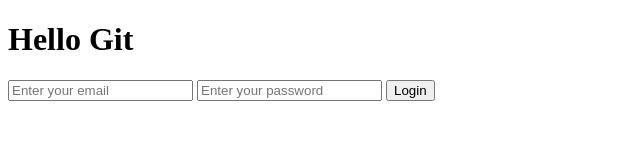
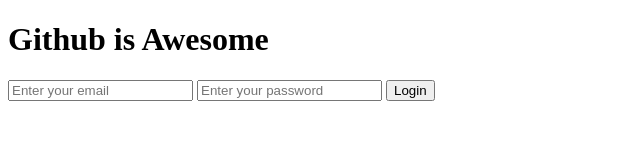
Before and after one commit to ajnomoney/my-awesome-weatherapp, a plain HTML site: page index.html in a window 1280 px wide. Shown: the whole page, without its empty margins (0-640 px from the left). Drawn offline with Linux system fonts and the light colour scheme.

Commit message:
Changed the copy of website

```diff
--- a/index.html
+++ b/index.html
@@ -4,11 +4,11 @@
     <meta charset="UTF-8" />
     <meta http-equiv="X-UA-Compatible" content="IE=edge" />
     <meta name="viewport" content="width=h1, initial-scale=1.0" />
-    <title>Document</title>
+    <title>GitHub Repo Example</title>
     <link rel="stylesheet" href="style.css" />
   </head>
   <body>
-    <h1>Hello Git</h1>
+    <h1>Github is Awesome</h1>
     <form action="">
       <input type="text" placeholder="Enter your email" />
       <input type="password" placeholder="Enter your password" />
```
